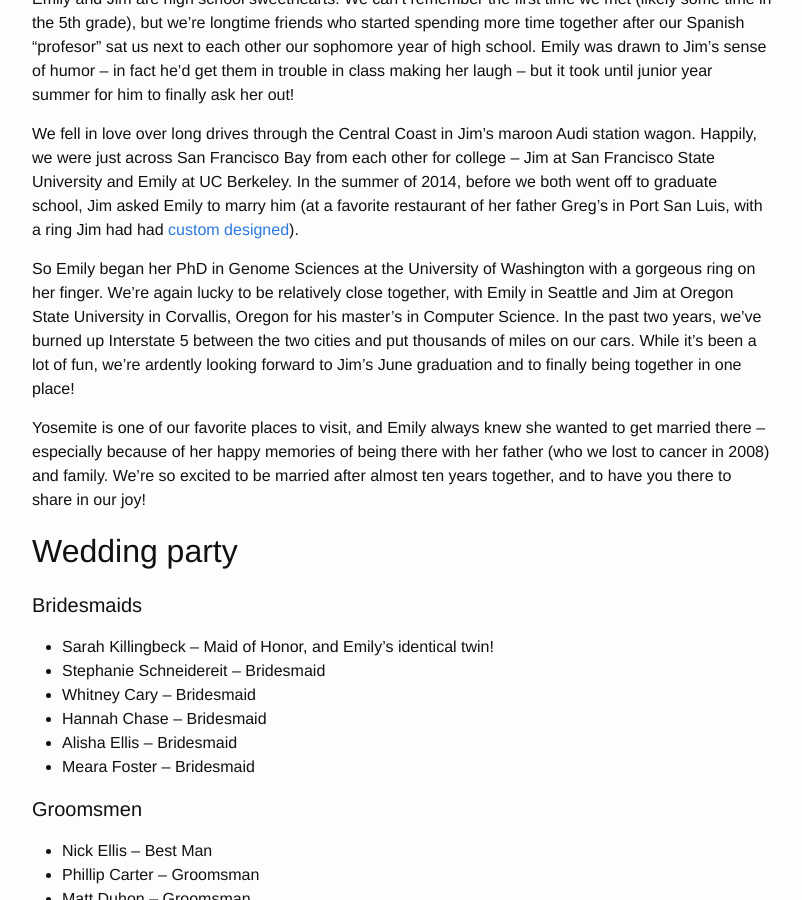
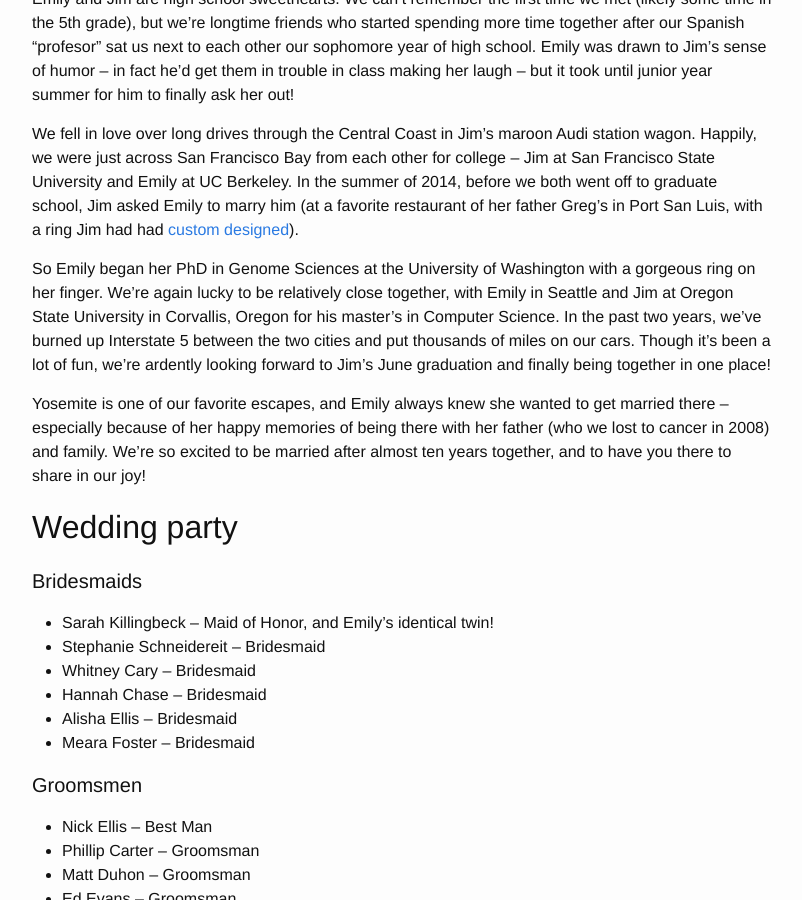
Before and after one commit to j-e-yosemite/j-e-yosemite.github.io, a Jekyll site: the page built from ourwedding.md, in a window 1280 px wide and 900 px high, scrolled down 868 px. Shown: the whole window, without its empty margins (238-1040 px from the left). Built offline with Jekyll 4.4.1, drawn with Linux system fonts in a browser that asks for light colours.

Commit message:
Small changes

```diff
--- a/ourwedding.md
+++ b/ourwedding.md
@@ -32,9 +32,9 @@ Emily and Jim are high school sweethearts. We can't remember the first time we m
 
 We fell in love over long drives through the Central Coast in Jim's maroon Audi station wagon. Happily, we were just across San Francisco Bay from each other for college -- Jim at San Francisco State University and Emily at UC Berkeley. In the summer of 2014, before we both went off to graduate school, Jim asked Emily to marry him (at a favorite restaurant of her father Greg's in Port San Luis, with a ring Jim had had [custom designed](http://www.serengetiwest.com/)).
 
-So Emily began her PhD in Genome Sciences at the University of Washington with a gorgeous ring on her finger. We're again lucky to be relatively close together, with Emily in Seattle and Jim at Oregon State University in Corvallis, Oregon for his master's in Computer Science. In the past two years, we've burned up Interstate 5 between the two cities and put thousands of miles on our cars. While it's been a lot of fun, we're ardently looking forward to Jim's June graduation and to finally being together in one place!
+So Emily began her PhD in Genome Sciences at the University of Washington with a gorgeous ring on her finger. We're again lucky to be relatively close together, with Emily in Seattle and Jim at Oregon State University in Corvallis, Oregon for his master's in Computer Science. In the past two years, we've burned up Interstate 5 between the two cities and put thousands of miles on our cars. Though it's been a lot of fun, we're ardently looking forward to Jim's June graduation and finally being together in one place!
 
-Yosemite is one of our favorite places to visit, and Emily always knew she wanted to get married there -- especially because of her happy memories of being there with her father (who we lost to cancer in 2008) and family. We're so excited to be married after almost ten years together, and to have you there to share in our joy!
+Yosemite is one of our favorite escapes, and Emily always knew she wanted to get married there -- especially because of her happy memories of being there with her father (who we lost to cancer in 2008) and family. We're so excited to be married after almost ten years together, and to have you there to share in our joy!
 
 ## Wedding party
 
```
